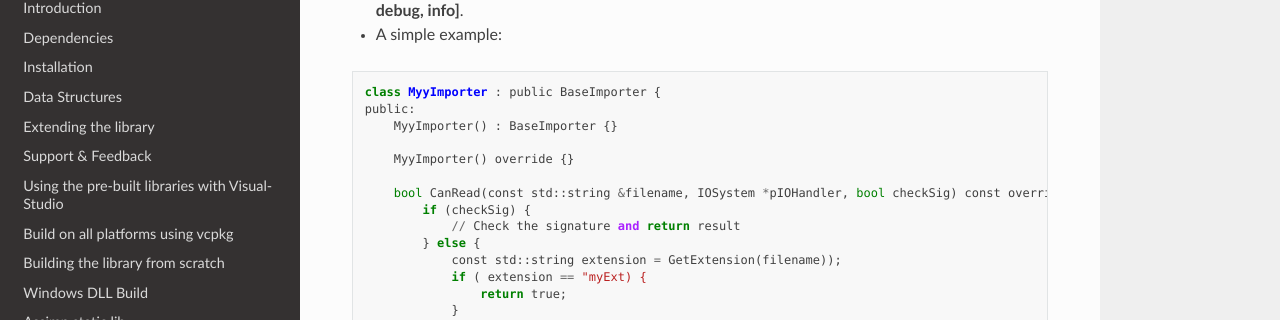
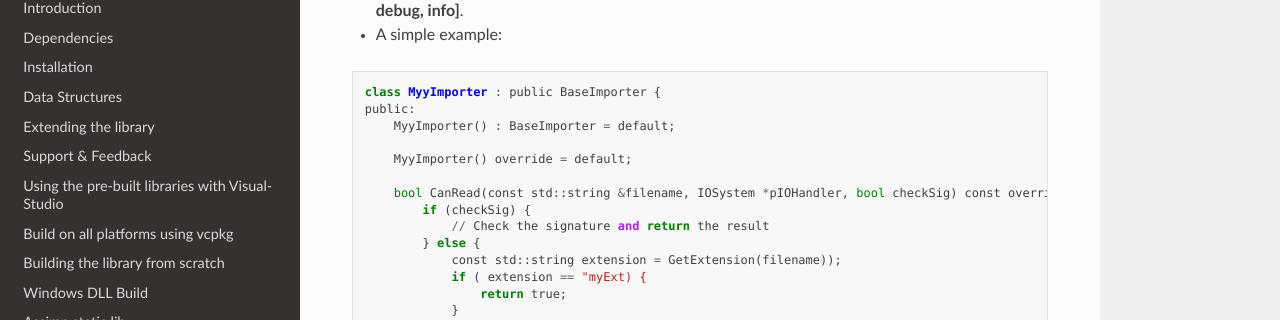
Before and after one commit to assimp/assimp-docs, a Sphinx documentation site: the page built from source/developer/developer.rst, in a window 1280 px wide and 900 px high, scrolled down 1239 px. Shown: the part 141-461 px from the top of the window. Built offline with Sphinx 7.4.7 and the Read the Docs theme 2.0.0, drawn with Linux system fonts in a browser that asks for light colours.

Commit message:
Update developer.rst

```diff
--- a/source/developer/developer.rst
+++ b/source/developer/developer.rst
@@ -47,13 +47,13 @@ Wrap the same guard around your .cpp!
 
     class MyyImporter : public BaseImporter {
     public:
-        MyyImporter() : BaseImporter {}
+        MyyImporter() : BaseImporter = default;
 
-        MyyImporter() override {}
+        MyyImporter() override = default;
 
         bool CanRead(const std::string &filename, IOSystem *pIOHandler, bool checkSig) const override {
             if (checkSig) {
-                // Check the signature and return result
+                // Check the signature and return the result
             } else {
                 const std::string extension = GetExtension(filename));
                 if ( extension == "myExt) {
```
Also changed, not shown: other parts of source/developer/developer.rst (+1 -1 lines).
